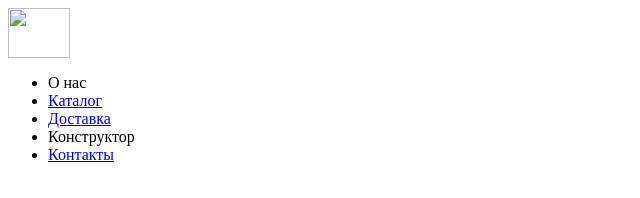
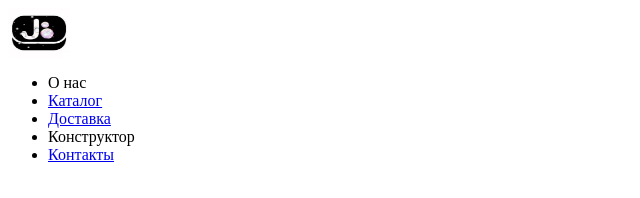
Before and after one commit to ptulish/my-site, a plain HTML site: page shapka.html in a window 1280 px wide. Shown: the whole page, without its empty margins (0-640 px from the left). Drawn offline with Linux system fonts and the light colour scheme.

Commit message:
проверка

```diff
--- a/shapka.html
+++ b/shapka.html
@@ -11,7 +11,7 @@
         <header class="site-header">
           <nav class="site-navigation">
             <a class="logo-link" href="index.html">
-              <img src="фотки/Logotip.jpg" width="62" height="50">
+              <img src="Logotip.jpg" width="62" height="50">
             </a>
             <ul class="navigation-list">
                 <li>О нас</li>
```
